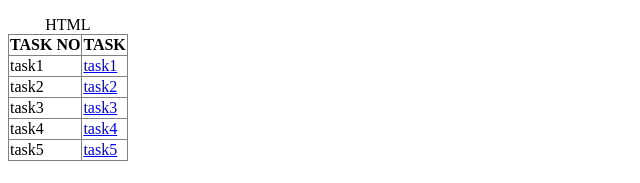
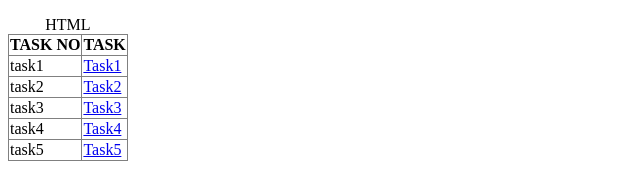
Before and after one commit to Sanjay6968/mernstacktask2, a plain HTML site: page index.html in a window 1280 px wide. Shown: the part 152-335 px from the top of the page, 0-640 px from the left. Drawn offline with Linux system fonts and the light colour scheme.

Commit message:
Update index.html

```diff
--- a/index.html
+++ b/index.html
@@ -17,23 +17,23 @@
         </tr>
         <tr>
             <td>task1</td>
-            <td><a href="html/table.html">task1</a></td>
+            <td><a href="html/table.html">Task1</a></td>
         </tr>
         <tr>
             <td>task2</td>
-            <td><a href="html/list.html">task2</a></td>
+            <td><a href="html/list.html">Task2</a></td>
         </tr>
         <tr>
             <td>task3</td>
-            <td><a href="html/links.html">task3</a></td>
+            <td><a href="html/links.html">Task3</a></td>
         </tr>
         <tr>
             <td>task4</td>
-            <td><a href="html/form1.html">task4</a></td>
+            <td><a href="html/form1.html">Task4</a></td>
         </tr>
         <tr>
             <td>task5</td>
-            <td><a href="html/form2.html">task5</a></td>
+            <td><a href="html/form2.html">Task5</a></td>
         </tr>
         </table>
 
```
